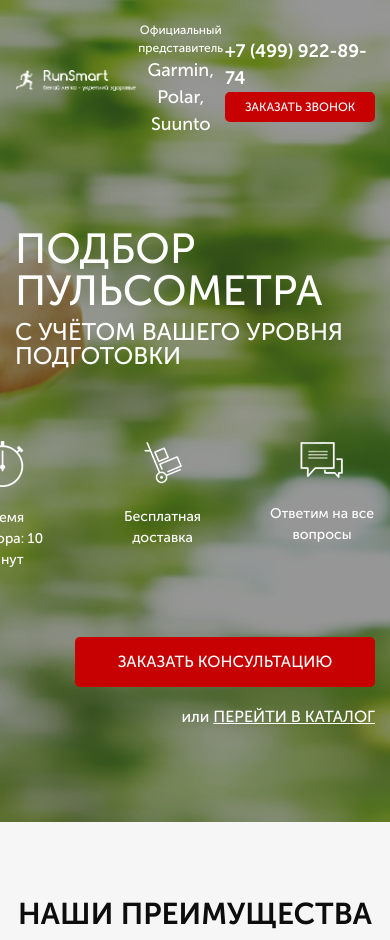
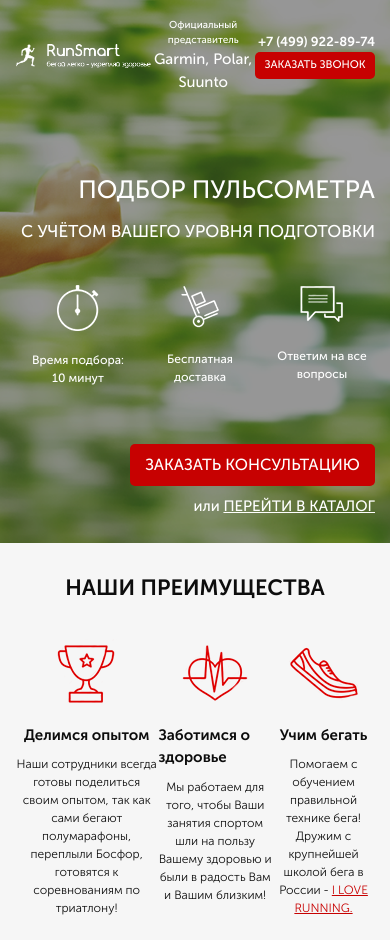
Before and after one commit to andryxxa93/RunSmart, a website: page src/index.html in a window 390 px wide. Shown: the top 940 px of the page. Drawn offline with nearby package versions, Linux system fonts and the light colour scheme.

Commit message:
add media.scss for 768px

```diff
--- a/src/index.html
+++ b/src/index.html
@@ -71,9 +71,7 @@
             <div class="preference__title">
                 наши преимущества
             </div>
-
-            <div class="preference__dscr">
-                <div class="block">
+                <div class="preference__wrapper">
                     <div class="preference__item">
                         <img src="../icon/preference/cup.png" alt="cup">
                     <div class="preference__subtitle">Делимся опытом</div>
@@ -82,8 +80,6 @@
                         готовятся к соревнованиям по триатлону!
                     </div>
                     </div>
-                </div>
-                <div class="block">
                     <div class="preference__item">
                         <img src="../icon/preference/heart.png" alt="heart">
                             <div class="preference__subtitle">Заботимся о здоровье</div>
@@ -92,19 +88,17 @@
                             и были в радость Вам и Вашим близким!
                         </div>
                     </div>
-                </div>
-                <div class="block">
                     <div class="preference__item">
                         <img src="../icon/preference/shoe.png" alt="heart">
                             <div class="preference__subtitle">Учим бегать</div>
                         <div class="preference__text">Помогаем с обучением
                             правильной технике бега!
-                            Дружим с крупнейшей школой бега в России - <a href="#">I LOVE RUNNING.
+                            Дружим с крупнейшей школой бега в России -
+                            <a href="#">I LOVE RUNNING.
                             </a>
                         </div>
                     </div>
                 </div>
-            </div>
         </div>
     </div>
 </body>
--- /dev/null
+++ b/src/sass/_media.scss
@@ -0,0 +1,73 @@
+@media (max-width: 768px) {
+    .promo {
+        padding: 18px 0 25px 0;
+        min-height: 500px;
+        &__wrapper {
+            margin-top: 76px;
+        }
+        &__icons {
+            margin-top: 34px;
+            width: 350px;
+        }
+        &__icon {
+            font-size: 12px;
+        }
+        .button_main {
+            margin-top: 57px;
+            width: 245px;
+            height: 42px;
+        }
+        &__link {
+            margin-top: 9px;
+            font-size: 15px;
+        }
+        &__header {
+            font-size: 25px;
+        }
+        &__subheader {
+            font-size: 17px;
+        }
+        .header {
+            &__logo {
+                width: 200px;
+            }
+            &__official {
+                font-size: 10px;
+                span {
+                    font-size: 15px;
+                }
+            }
+            &__phone {
+                font-size: 13px;
+            }
+            .button {
+                width: 120px;
+                height: 27px;
+                font-size: 11px;
+            }
+        }
+    }
+
+
+    .preference {
+        padding: 28px 0 30px 0;
+
+        &__title {
+            font-size: 22px;
+        }
+        &__wrapper {
+            margin-top: 35px;
+        }
+        &__item {
+            max-width: 214px;
+        }
+        &__subtitle {
+            margin-top: 15px;
+            font-size: 15px;
+        }
+        &__text {
+            margin-top: 9px;
+            font-size: 12px;
+        }
+    }
+}
--- a/src/sass/blocks/_header.scss
+++ b/src/sass/blocks/_header.scss
@@ -19,7 +19,6 @@
         display: block;
         font-size: 18px;
         }
-
     }
     &__phone {
         display: block;
--- a/src/sass/blocks/_preference.scss
+++ b/src/sass/blocks/_preference.scss
@@ -1,6 +1,5 @@
 .preference {
     padding: 70px 0 78px 0;
-    min-height: 470px;
     background-color: #f6f6f6;
 
     &__title {
@@ -11,33 +10,20 @@
         text-align: center;
     }
 
-    &__dscr {
+    &__wrapper {
         margin-top: 65px;
         display: flex;
-        justify-content: space-around;
-        align-items: flex-start;
-    }
-
-    .block {
-        padding: 0 20px;
-        display: flex;
-        justify-content: space-around;
-        align-items: center;
-        width: 33%;
+        justify-content: space-between;
     }
     &__item {
         display: flex;
         flex-direction: column;
         align-items: center;
-        img {
-            display: flex;
-            align-items: center;
-            margin: 0 auto;
-            margin-bottom: 38px;
-        }
+        max-width: 238px;
     }
 
     &__subtitle {
+        margin-top: 38px;
         color: #0d0d0d;
         font-size: 18px;
         font-weight: 700;
--- a/src/sass/style.scss
+++ b/src/sass/style.scss
@@ -13,3 +13,4 @@
 @import '../sass/blocks/header';
 @import '../sass/blocks/buttons';
 @import '../sass/blocks/preference';
+@import '../sass/media';
```
Also changed, not shown: src/css/style.min.css.
